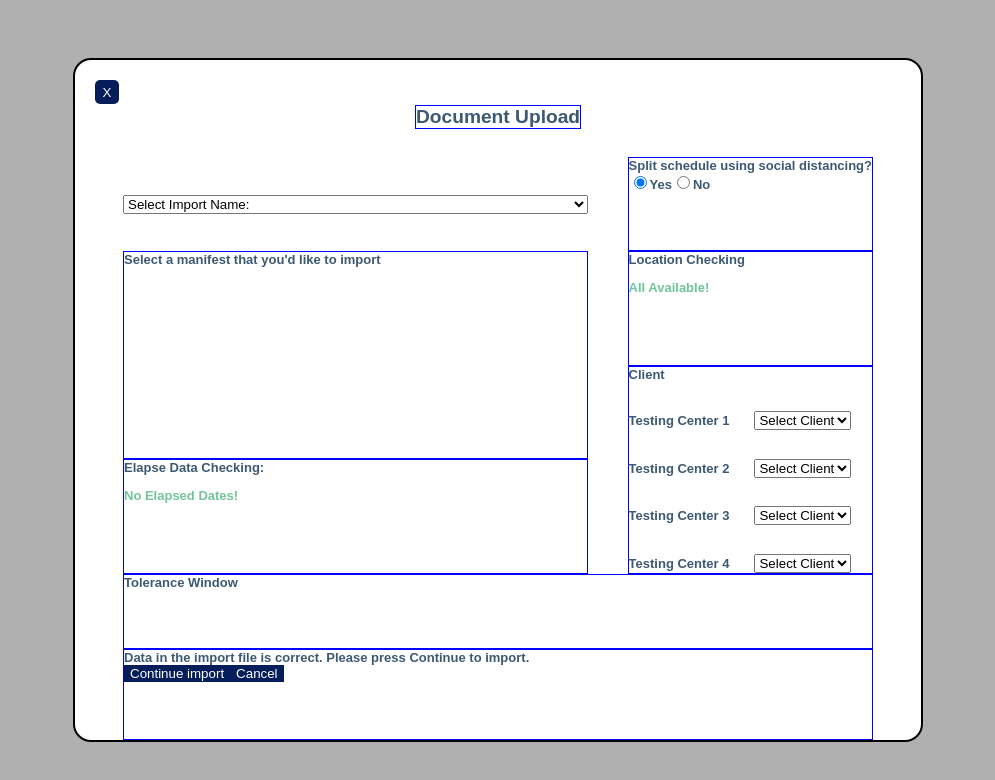
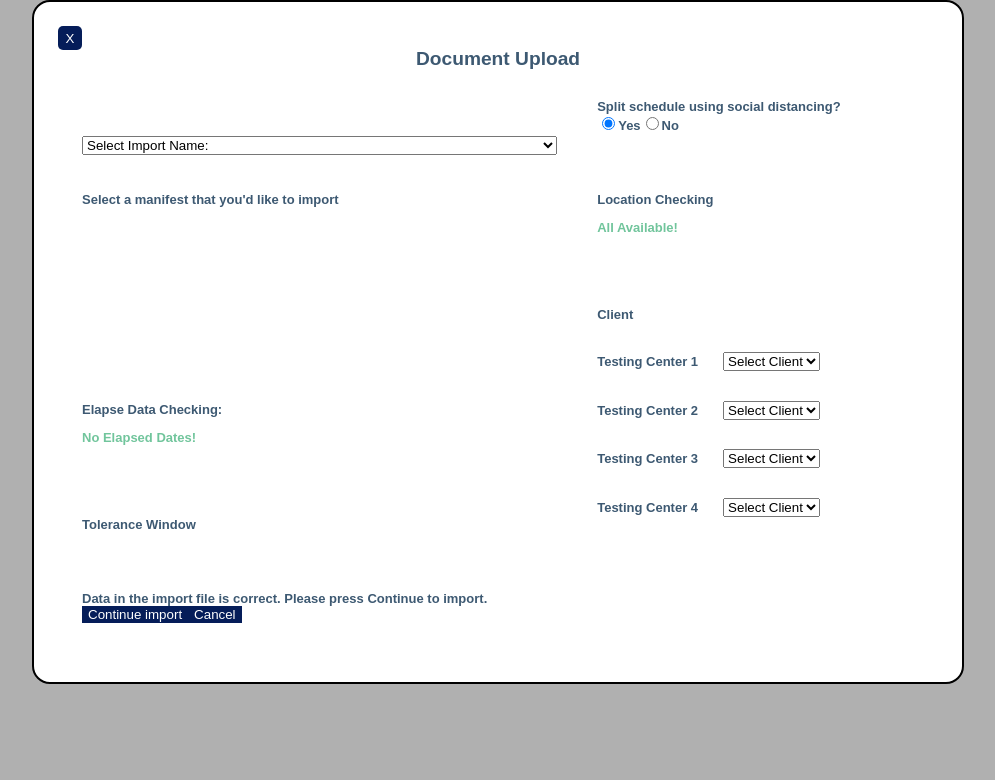
Before and after one commit to Brian4755/DocumentUploadPage, a React (Create React App) app: page / in a window 1280 px wide. Shown: the top 780 px of the page, without its empty margins (142-1137 px from the left). Built offline with nearby package versions, Linux system fonts and the light colour scheme.

Commit message:
clamp positioning document

```diff
--- a/src/App.css
+++ b/src/App.css
@@ -18,31 +18,27 @@ p {
 
 .document-page {
   background-color: white;
+  margin: auto;
   border: solid black 2px;
   border-radius: 18px;
-  position: absolute;
-  top: 50%;
-  left: 50%;
-  transform: translate(-50%, -50%);
   min-height: 85dvh;
-  min-width: 750px;
+  width: clamp(800px, 65dvw, 1000px);
   display: grid;
-  grid-template-columns: 2fr 1fr;
+  grid-template-columns: 3fr 2fr;
   grid-template-rows: repeat(7, auto);
-  /* row-gap: 20px; */
   column-gap: 40px;
   padding: 0 3rem;
   text-wrap: nowrap;
 }
 
 .document-page > div {
-  border: solid blue 1px;
+  /* border: solid blue 1px; */
 }
 
 .document-close {
   position: absolute;
-  margin: 1.25rem;
-  margin-top: 1.25rem;
+  margin-left: -1.5rem;
+  margin-top: 1.5rem;
   height: 1.5rem;
   width: 1.5rem;
   border-radius: 5px;
```
